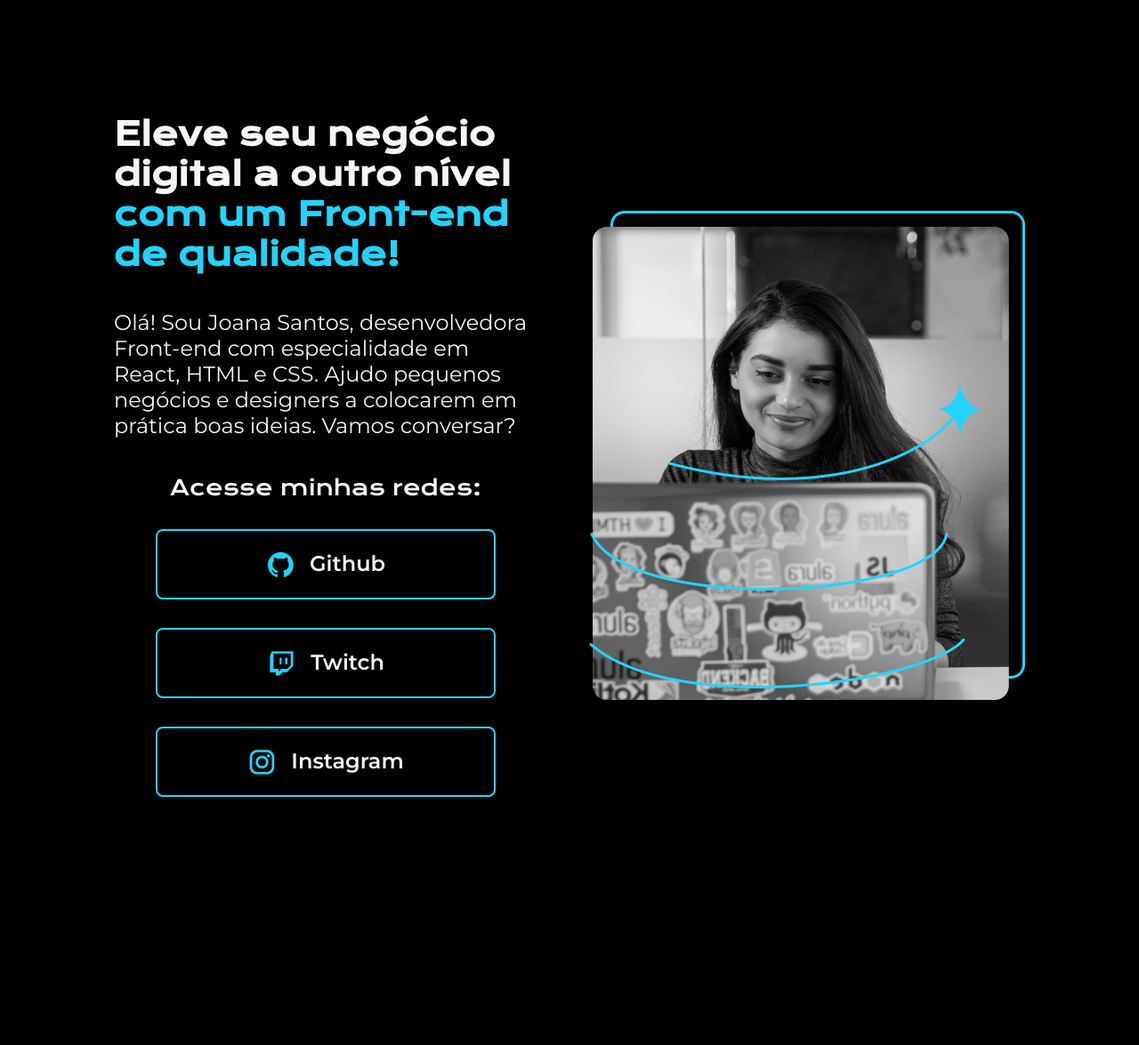
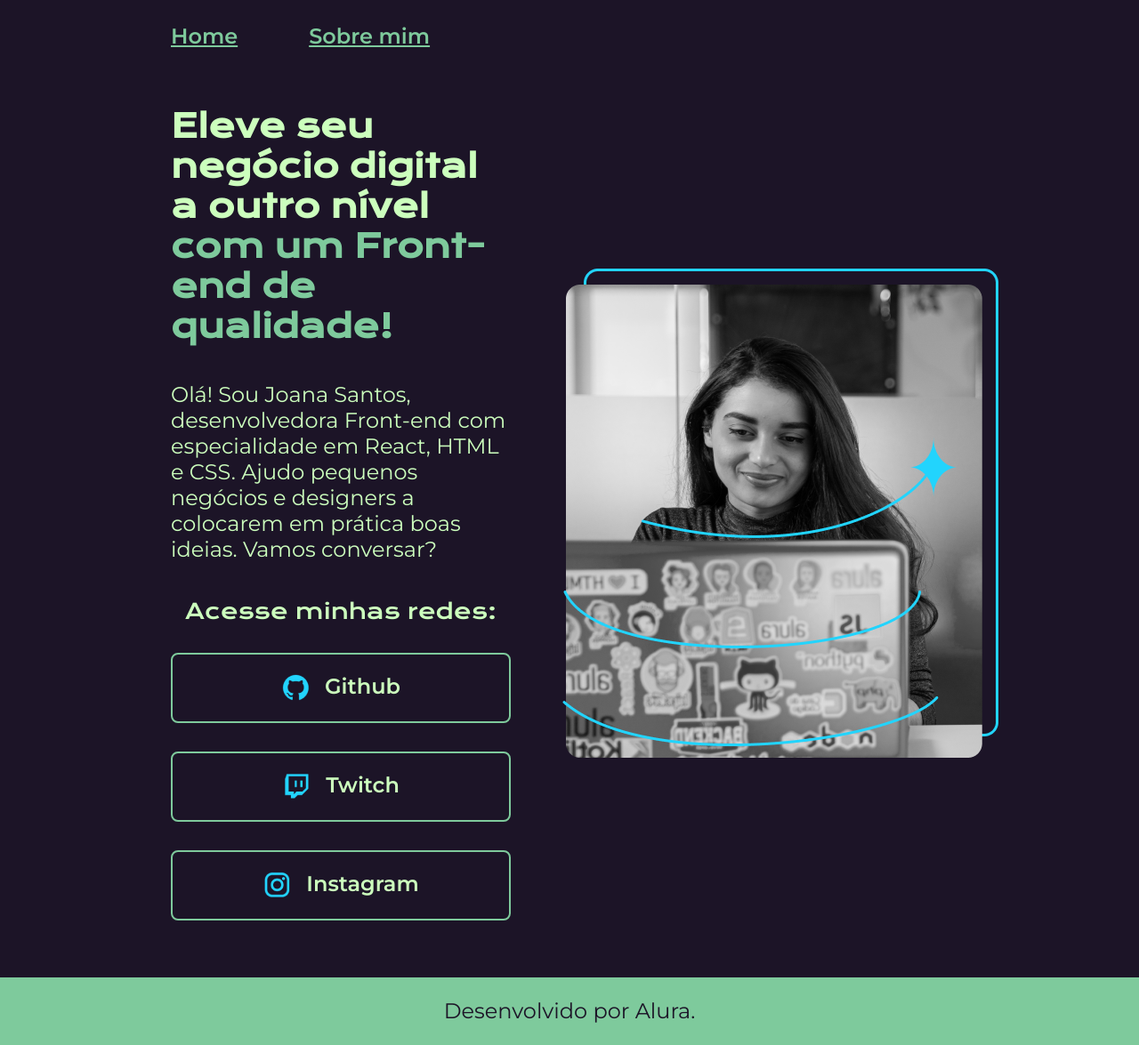
Before and after one commit to limagb/HTML_e_CSS-_ambientes_de_dev_estrutura_de_arq_e_tags, a plain HTML site: page index.html in a window 1280 px wide. Shown: the whole page at 89% size. Before the commit the page ends 928 px from the top, so only its background shows below. Drawn offline with nearby package versions, Linux system fonts and the light colour scheme.

Commit message:
Inclusão e formatação de nova página.

```diff
--- a/index.html
+++ b/index.html
@@ -5,13 +5,18 @@
     <meta charset="UTF-8">
     <meta http-equiv="X-UA-Compatible" content="IE=edge">
     <meta name="viewport" content="width=device-width, initial-scale=1.0">
-    <link rel="stylesheet" href="reset.css">
-    <link rel="stylesheet" href="style.css">
+    <link rel="stylesheet" href="styles/reset.css">
+    <link rel="stylesheet" href="styles/style.css">
     <title>Document</title>
 </head>
 
 <body>
-    <header></header>
+    <header class="cabecalho">
+        <nav class="cabecalho__menu">
+            <a class="cabecalho__menu__link" href="index.html">Home</a>
+            <a class="cabecalho__menu__link" href="about.html">Sobre mim</a>
+        </nav>
+    </header>
     <main class="apresentacao">
         <section class="apresentacao__conteudo">
             <h1 class="apresentacao__conteudo__titulo">Eleve seu negócio digital a outro nível <strong
@@ -39,7 +44,9 @@
         </section>
         <img src="assets/imagem.png" alt="Foto de uma programadora.">
     </main>
-    <footer></footer>
+    <footer>
+        <p class="rodape">Desenvolvido por Alura.</p>
+    </footer>
 </body>
 
 </html>
--- a/style.css
+++ /dev/null
@@ -1,78 +0,0 @@
-@import url('https://fonts.googleapis.com/css2?family=Krona+One&family=Montserrat:wght@400;600&display=swap');
-
-body {
-    background-color: #000000;
-    color: #F6F6F6;
-    height: 100vh;
-    box-sizing: border-box;
-}
-
-
-.titulo-destaque {
-    color: #22D4FD;
-}
-
-.apresentacao {
-    margin: 10%;
-    display: flex;
-    justify-content: space-between;
-    align-items: center;
-    gap: 58px;
-}
-
-.apresentacao__conteudo {
-    width: 615px;
-    display: flex;
-    flex-direction: column;
-    gap: 40px;
-}
-
-.apresentacao__conteudo__titulo {
-    font-size: 36px;
-    font-family: 'Krona One', sans-serif;
-}
-
-.apresentacao__conteudo__texto {
-    font-size: 24px;
-    font-family: 'Montserrat', sans-serif;
-}
-
-.apresentacao__links {
-    display: flex;
-    flex-direction: column;
-    justify-content: space-between;
-    align-items: center;
-    gap: 32px;
-}
-
-.apresentacao__links__subtitulo {
-    font-family: 'Krona One', sans-serif;
-    font-weight: 400;
-    font-size: 24px;
-    color: #F6F6F6;
-}
-
-.apresentacao__links__link {
-    /* background-color: #22D4FD; */
-    width: 378px;
-    text-align: center;
-    border: 2px solid #22D4FD;
-    border-radius: 8px;
-    font-size: 24px;
-    font-weight: 600;
-    padding: 21.5px 0;
-    color: #F6F6F6;
-    text-decoration: none;
-    font-family: 'Montserrat', sans-serif;
-    display: flex;
-    justify-content: center;
-    gap: 16px;
-}
-
-a:hover {
-    background-color: #272727;
-}
-
-.apresentacao__links__link:nth-child(odd):hover {
-    background-color: orange;
-}
--- /dev/null
+++ b/styles/style.css
@@ -0,0 +1,124 @@
+@import url('https://fonts.googleapis.com/css2?family=Krona+One&family=Montserrat:wght@400;600&display=swap');
+
+:root {
+    /*
+    --cor-primaria: #000000;
+    --cor-secundaria: #F6F6F6;
+    --cor-terciaria: #22D4FD;
+    --cor-hover: #272727;
+
+    --fonte-primaria: 'Krona One', sans-serif;
+    --fonte-secundaria: 'Montserrat', sans-serif;
+    */
+
+    --cor-primaria: #1C1427;
+    --cor-secundaria: #CCFFBD;
+    --cor-terciaria: #7ECA9C;
+    --cor-hover: #40394A;
+
+    --fonte-primaria: 'Krona One', sans-serif;
+    --fonte-secundaria: 'Montserrat', sans-serif;
+
+}
+
+body {
+    background-color: var(--cor-primaria);
+    color: var(--cor-secundaria);
+    box-sizing: border-box;
+}
+
+.cabecalho {
+    padding: 2% 0% 0% 15%;
+}
+
+.cabecalho__menu {
+    display: flex;
+    gap: 80px;
+}
+
+.cabecalho__menu__link {
+    font-family: var(--fonte-secundaria);
+    font-weight: 600;
+    font-size: 24px;
+    color: var(--cor-terciaria);
+}
+
+
+.apresentacao {
+    padding: 5% 15%;
+    display: flex;
+    justify-content: space-between;
+    align-items: center;
+    gap: 58px;
+}
+
+.apresentacao__conteudo {
+    width: 615px;
+    display: flex;
+    flex-direction: column;
+    gap: 40px;
+}
+
+.apresentacao__conteudo__titulo {
+    font-size: 36px;
+    font-family: var(--fonte-primaria);
+}
+
+.titulo-destaque {
+    color: var(--cor-terciaria);
+}
+
+.apresentacao__conteudo__texto {
+    font-size: 24px;
+    font-family: var(--fonte-secundaria);
+}
+
+.apresentacao__links {
+    display: flex;
+    flex-direction: column;
+    justify-content: space-between;
+    align-items: center;
+    gap: 32px;
+}
+
+.apresentacao__links__subtitulo {
+    font-family: var(--fonte-primaria);
+    font-weight: 400;
+    font-size: 24px;
+    color: var(--cor-secundaria);
+}
+
+.apresentacao__links__link {
+    /* background-color: #22D4FD; */
+    width: 378px;
+    text-align: center;
+    border: 2px solid var(--cor-terciaria);
+    border-radius: 8px;
+    font-size: 24px;
+    font-weight: 600;
+    padding: 21.5px 0;
+    color: var(--cor-secundaria);
+    text-decoration: none;
+    font-family: var(--fonte-secundaria);
+    display: flex;
+    justify-content: center;
+    gap: 16px;
+}
+
+a:hover {
+    background-color: var(--cor-hover);
+}
+
+.apresentacao__links__link:nth-child(odd):hover {
+    background-color: orange;
+}
+
+.rodape {
+    background-color: var(--cor-terciaria);
+    color: var(--cor-primaria);
+    font-family: var(--fonte-secundaria);
+    font-weight: 400;
+    font-size: 24px;
+    text-align: center;
+    padding: 23.64px;
+}
```
Also changed, not shown: about.html (added, +42 -0 lines), styles/reset.css (renamed from reset.css).
